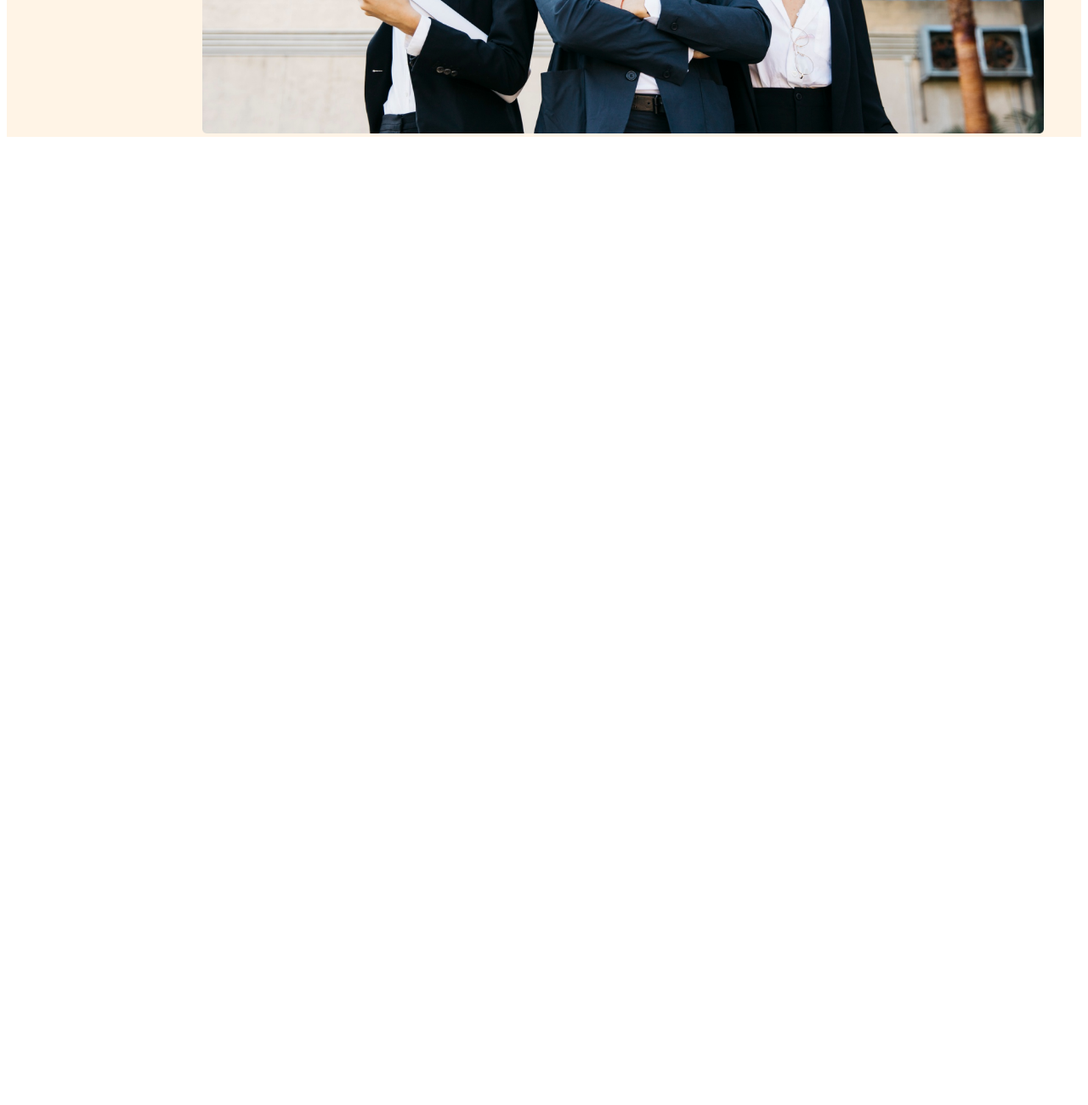
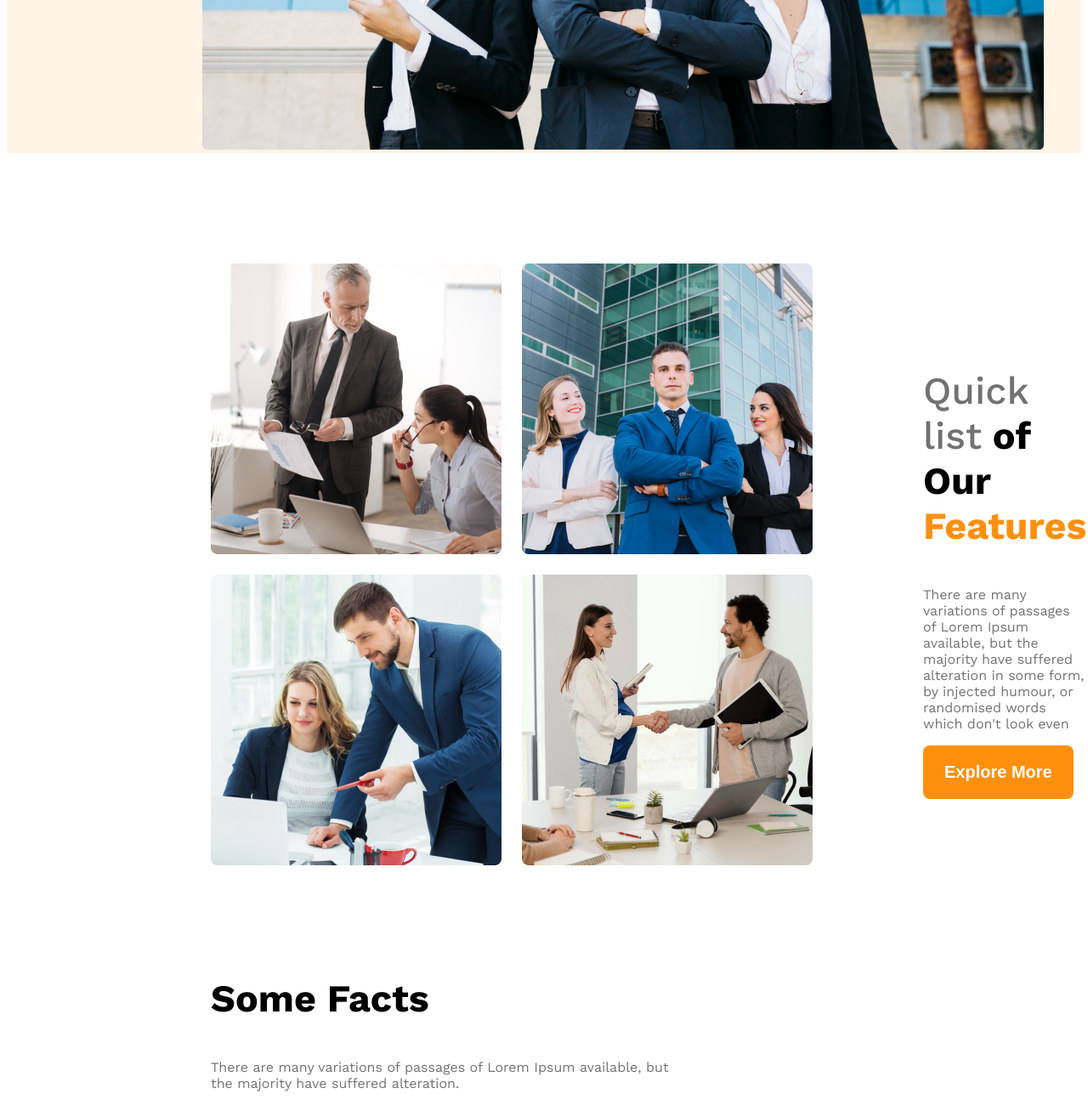
Before and after one commit to tamim76-maker/G3-Architects, a plain HTML site: page index.html in a window 1280 px wide. Shown: the part 890-2190 px from the top of the page at 85% size. Before the commit the page ends 1059 px from the top, so only its background shows below. Drawn offline with nearby package versions, Linux system fonts and the light colour scheme.

Commit message:
made team responsive and added fact structure

```diff
--- a/architects.css
+++ b/architects.css
@@ -11,12 +11,16 @@
 .display-flex{
     display: flex;
 }
+/* color-orange */
+.orange{
+    color: #FF900E;;
+}
 /* Dark 02 */
 .text-gray{
     color: #424242;
 }
 /* dark 03 */
-text-light-gray{
+.text-light-gray{
     color: #727272;
 }
 .bg-light{
@@ -72,3 +76,62 @@
     margin-left: 230px;
 
 }
+main{
+    max-width: 1440px;
+    margin: 0 auto;
+}
+main > section {
+    margin-top: 130px;
+}
+/* teams and items style */
+.teams{
+    align-items: center;
+}
+.team-img-container{
+    display: grid;
+    grid-template-columns: repeat(2,1fr);
+    gap: 24px;
+}
+.our-feature{
+    margin-left: 130px;
+    max-width: 530px;
+}
+.section-title{
+    font-size: 2.8rem;
+    font-weight: 700;
+}
+
+#quick-list{
+    font-weight:500 ;
+}
+ .feature-discription{
+    color: #727272;
+}
+section{
+    margin-left: 240px;
+}
+p{
+    max-width: 542px;
+}
+/* small size device */
+@media screen and (max-width:576px) {
+    .navbar, .nav-links, .teams{
+        flex-direction: column;
+
+    }
+    .team-img-container{
+    grid-template-columns: repeat(1,1fr);
+    }
+    .our-feature{
+        margin-left: 20px;
+    }
+}
+/* Medium size device */
+@media screen and (min-width:576px) and (max-width:992px) {
+    .teams{
+    flex-direction:column ;
+    }
+    .our-feature{
+        margin: 50px auto;
+    }
+}
--- a/index.html
+++ b/index.html
@@ -29,6 +29,28 @@
     </header>
 
     <main>
+        <section class="teams display-flex">
+            <div class="team-img-container">
+              <img src="responsive_layout/images/team1.png" alt="">
+              <img src="responsive_layout/images/team2.png" alt="">
+              <img src="responsive_layout/images/team3.png" alt="">
+              <img src="responsive_layout/images/team4.png" alt="">
+            </div>
+            <div class="our-feature">
+            <h3 class="section-title">
+                <span id="quick-list" class="text-light-gray">Quick list</span> <span>of Our</span> <span class="orange">Features</span></h3>
+            <p class="feature-discription">There are many variations of passages of Lorem Ipsum available, but the majority have suffered alteration in some form, by injected humour, or randomised words which don't look even</p>
+            <button class="btn-primary">Explore More</button>
+
+        </section>
+        <section>
+
+        </section>
+
+        <section>
+            <h3 class="section-title">Some Facts</h3>
+            <p class="text-light-gray">There are many variations of passages of Lorem Ipsum available, but the majority have suffered alteration.</p>
+        </section>
 
     </main>
 
```
